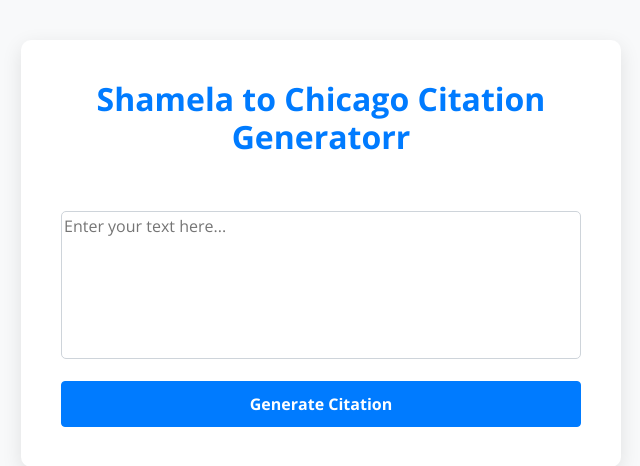
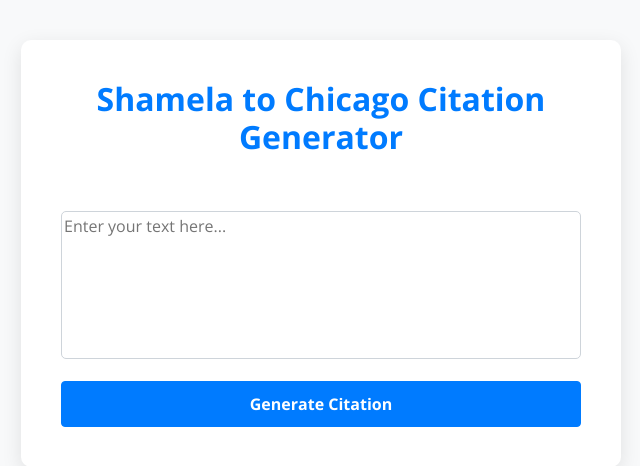
Before and after one commit to a-abukar/arabic-reference-citation, a Django app: page / in a window 1280 px wide. Shown: the top 466 px of the page, without its empty margins (319-959 px from the left). Run offline with Django 3.2, Linux system fonts and the light colour scheme; some libraries are stand-ins or nearby versions.

Commit message:
Update typo

```diff
--- a/citation_app/templates/index.html
+++ b/citation_app/templates/index.html
@@ -86,7 +86,7 @@
 </head>
 <body>
     <div class="container">
-        <h2>Shamela to Chicago Citation Generatorr</h2>
+        <h2>Shamela to Chicago Citation Generator</h2>
         <form method="post" onsubmit="showLoading()">
             {% csrf_token %}
             <div class="form-group">
--- a/citation_app/templates/result.html
+++ b/citation_app/templates/result.html
@@ -1,7 +1,7 @@
 <!DOCTYPE html>
 <html>
 <head>
-    <title>Shamela to Chicago Citation Result </title>
+    <title>Shamela to Chicago Citation Result</title>
     <link href="https://stackpath.bootstrapcdn.com/bootstrap/4.3.1/css/bootstrap.min.css" rel="stylesheet">
     <link href="https://fonts.googleapis.com/css2?family=Open+Sans:wght@400;700&display=swap" rel="stylesheet">
     <style>
```
